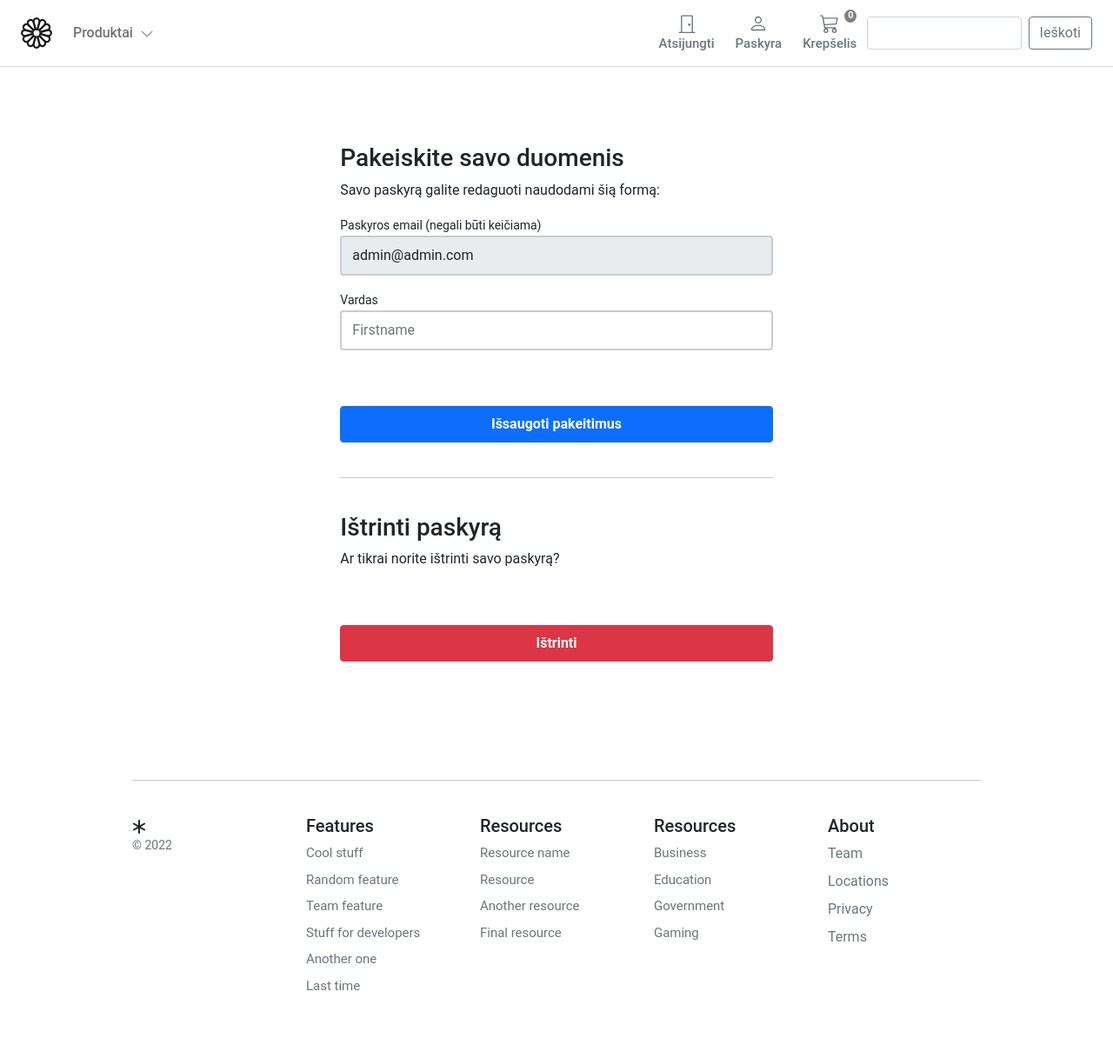
After one commit to gedoksnis/parduotuve, a Django app: page /account/profile/edit/ in a window 1280 px wide. The commit adds this page. Shown: the whole page at 87% size. Run offline with Django 4.2, Linux system fonts and the light colour scheme; a user stored in the database is signed in; data that the repository does not hold is empty.

Commit message:
update account

```diff
--- a/account/forms.py
+++ b/account/forms.py
@@ -59,3 +59,27 @@ class RegistrationForm(forms.ModelForm):
             {'class': 'form-control mb-3', 'placeholder': 'Password'})
         self.fields['password2'].widget.attrs.update(
             {'class': 'form-control', 'placeholder': 'Repeat Password'})
+
+
+class UserEditForm(forms.ModelForm):
+
+    email = forms.EmailField(
+        label='Paskyros email (negali būti keičiama)', max_length=200, widget=forms.TextInput(
+            attrs={'class': 'form-control mb-3', 'placeholder': 'email', 'id': 'form-email', 'readonly': 'readonly'}))
+
+    user_name = forms.CharField(
+        label='Vartotojo vardas', min_length=4, max_length=50, widget=forms.TextInput(
+            attrs={'class': 'form-control mb-3', 'placeholder': 'Username', 'id': 'form-firstname', 'readonly': 'readonly'}))
+
+    first_name = forms.CharField(
+        label='Vardas', min_length=4, max_length=50, widget=forms.TextInput(
+            attrs={'class': 'form-control mb-3', 'placeholder': 'Firstname', 'id': 'form-lastname'}))
+
+    class Meta:
+        model = UserBase
+        fields = ('email', 'user_name', 'first_name',)
+
+    def __init__(self, *args, **kwargs):
+        super().__init__(*args, **kwargs)
+        self.fields['user_name'].required = True
+        self.fields['email'].required = True
--- a/account/urls.py
+++ b/account/urls.py
@@ -13,4 +13,5 @@ urlpatterns = [
     path('register/', views.account_register, name='register'),
     path('activate/<slug:uidb64>/<slug:token>/', views.account_activate, name='activate'),
     path('dashboard/', views.dashboard, name='dashboard'),
+    path('profile/edit/', views.edit_details, name='edit_details'),
 ]
--- a/account/views.py
+++ b/account/views.py
@@ -71,7 +71,7 @@ from django.utils.http import urlsafe_base64_decode, urlsafe_base64_encode
 
 # from orders.views import user_orders
 
-from .forms import RegistrationForm
+from .forms import RegistrationForm, UserEditForm
 from .models import UserBase
 from .tokens import account_activation_token
 
@@ -84,18 +84,18 @@ from .tokens import account_activation_token
 #                   {'section': 'profile', 'orders': orders})
 
 
-# @login_required
-# def edit_details(request):
-#     if request.method == 'POST':
-#         user_form = UserEditForm(instance=request.user, data=request.POST)
+@login_required
+def edit_details(request):
+    if request.method == 'POST':
+        user_form = UserEditForm(instance=request.user, data=request.POST)
 
-#         if user_form.is_valid():
-#             user_form.save()
-#     else:
-#         user_form = UserEditForm(instance=request.user)
+        if user_form.is_valid():
+            user_form.save()
+    else:
+        user_form = UserEditForm(instance=request.user)
 
-#     return render(request,
-#                   'account/user/edit_details.html', {'user_form': user_form})
+    return render(request,
+                  'account/user/edit_details.html', {'user_form': user_form})
 
 
 # @login_required
--- a/templates/account/user/dashboard.html
+++ b/templates/account/user/dashboard.html
@@ -7,8 +7,8 @@
     </div>
     <div class="col-12 d-flex justify-content-between">
       <div>Tvarkykite savo <b>užsakymus</b> ir asmeninę informaciją</div>
-      {% comment %} <div><a href="{% url "account:edit_details" %}">Pakeisti detales</a></div>
-    </div>
+      <div><a href="{% url "account:edit_details" %}">Pakeisti detales</a></div>
+    {% comment %} </div>
     <hr />
   </div>
   <div class="container" style="max-width: 1000px">
--- /dev/null
+++ b/templates/account/user/edit_details.html
@@ -0,0 +1,72 @@
+{% extends "../../shop/base.html" %}
+{% block title %}Edit Profile{% endblock %}
+{% block content %}
+
+<style>
+    .account-form input {
+        border: 2px solid #ccc;
+        height: calc(2em + .75rem + 2px);
+    }
+
+    .account-form input:focus {
+        border-color: #1497ff;
+        box-shadow: none;
+    }
+</style>
+
+<div class="container-fluid">
+    <div class="row no-gutter">
+        <div class="col-md-12">
+            <div class="login d-flex align-items-center py-5">
+                <div class="container">
+                    <div class="row">
+                        <div class="col-12 col-lg-7  mx-auto">
+
+                <form class="account-form px-4 pt-4" method="post" enctype="multipart/form-data">
+
+                    {% if user_form.is_valid and profile_form.is_valid  %}
+                    <div class="alert alert-primary" role="alert">
+                        Informacija sėkmingai atnaujinta!
+                    </div>
+                    <p class="small text-center pt-0">
+                        <a href="{% url "account:dashboard" %}">Grįžti į paskyrą</a>
+                    </p>
+                    {%else%}
+                    <h3>Pakeiskite savo duomenis</h3>
+                    <p>Savo paskyrą galite redaguoti naudodami šią formą:</p>
+                    {% endif %}
+
+                    {% if form.errors %}
+                    <div class="alert alert-primary" role="alert">
+                        Error: Prašau, pabandykite dar kartą!
+                    </div>
+                    {% endif %}
+
+                    {% csrf_token %}
+                    <label class="small font-weight-bold">{{ user_form.email.label}}</label>
+                    {{ user_form.email }}
+                    <label class="small font-weight-bold">{{ user_form.first_name.label}}</label>
+                    {{ user_form.first_name }}
+
+
+
+                    <button class="btn btn-primary btn-block py-2 mb-4 mt-5 fw-bold w-100" type="submit"
+                        value="Save changes">Išsaugoti pakeitimus</button>
+                    <hr class="mb-3">
+                </form>
+                     <form class="account-form px-4" action="{% url "account:delete_user" %}" method="post">
+                        {% csrf_token %}
+                        <p class=" h3 pt-4 font-weight-bold">Ištrinti paskyrą</p>
+                        <p>Ar tikrai norite ištrinti savo paskyrą?</p>
+                        <button type="submit" role="button"
+                            class="btn btn-danger btn-block py-2 mb-4 mt-5 fw-bold w-100">Ištrinti</button>
+                    </form>
+
+                        </div>
+                    </div>
+                </div>
+            </div>
+        </div>
+    </div>
+</div>
+{% endblock %}
```
